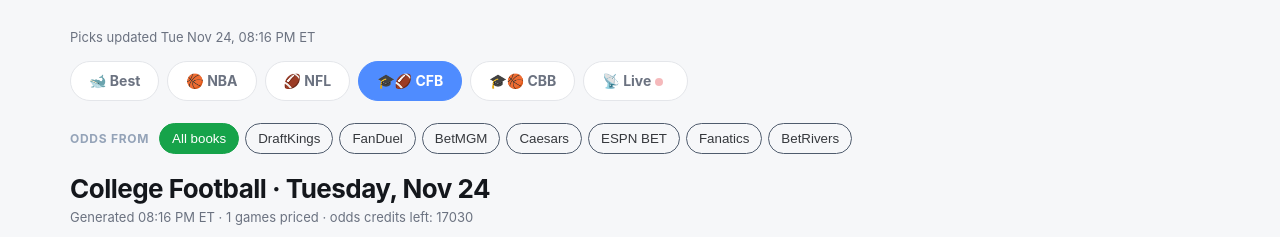
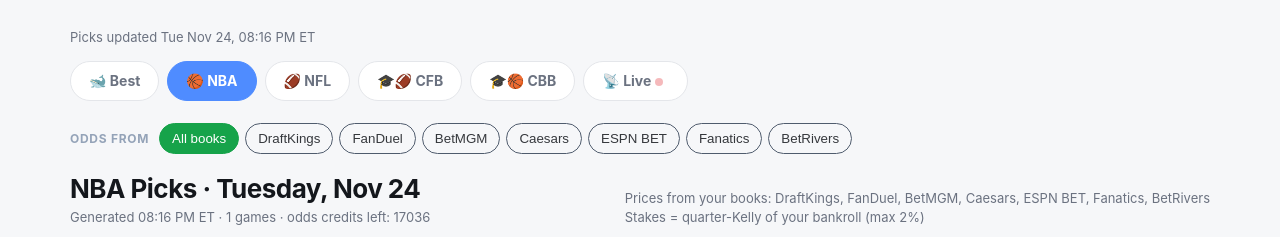
Before and after one commit to SharpIQdotcom/Sharp-IQ-Hub, a plain HTML site: page index.html in a window 1280 px wide. Shown: the top 237 px of the page. Drawn offline with Linux system fonts and the light colour scheme.

Commit message:
picks 2026-11-24 20:16

```diff
--- a/index.html
+++ b/index.html
@@ -94,7 +94,7 @@ li .betrow{margin:6px 0 4px}td .betrow{margin-top:6px}
 .bookbar .chip.on{background:#16a34a;border-color:#16a34a;color:#fff;opacity:1}
 .offbook{opacity:.38}#slipbar .bklegs{padding:0 6px 6px}
 body{padding-bottom:70px}
-</style></head><body><div class='wrap'><div class='muted' style='margin-bottom:14px'>Picks updated Tue Nov 24, 08:16 PM ET</div><input type='radio' name='tab' id='t-whale'><input type='radio' name='tab' id='t-nba'><input type='radio' name='tab' id='t-nfl'><input type='radio' name='tab' id='t-cfb' checked><input type='radio' name='tab' id='t-cbb'><input type='radio' name='tab' id='t-live'><div class='tabs'><label for='t-whale'>🐋 Best</label><label for='t-nba'>🏀 NBA</label><label for='t-nfl'>🏈 NFL</label><label for='t-cfb'>🎓🏈 CFB</label><label for='t-cbb'>🎓🏀 CBB</label><label for='t-live'>📡 Live <span class=dot></span></label></div><div class='bookbar'><span class='bbl'>Odds from</span><button class='chip all' onclick='booksAll()'>All books</button><button class='chip' data-book="DraftKings" onclick='bookTog(this.dataset.book)'>DraftKings</button><button class='chip' data-book="FanDuel" onclick='bookTog(this.dataset.book)'>FanDuel</button><button class='chip' data-book="BetMGM" onclick='bookTog(this.dataset.book)'>BetMGM</button><button class='chip' data-book="Caesars" onclick='bookTog(this.dataset.book)'>Caesars</button><button class='chip' data-book="ESPN BET" onclick='bookTog(this.dataset.book)'>ESPN BET</button><button class='chip' data-book="Fanatics" onclick='bookTog(this.dataset.book)'>Fanatics</button><button class='chip' data-book="BetRivers" onclick='bookTog(this.dataset.book)'>BetRivers</button></div><div class='panels'><div class='panel' id='p-whale'><style>
+</style></head><body><div class='wrap'><div class='muted' style='margin-bottom:14px'>Picks updated Tue Nov 24, 08:16 PM ET</div><input type='radio' name='tab' id='t-whale'><input type='radio' name='tab' id='t-nba' checked><input type='radio' name='tab' id='t-nfl'><input type='radio' name='tab' id='t-cfb'><input type='radio' name='tab' id='t-cbb'><input type='radio' name='tab' id='t-live'><div class='tabs'><label for='t-whale'>🐋 Best</label><label for='t-nba'>🏀 NBA</label><label for='t-nfl'>🏈 NFL</label><label for='t-cfb'>🎓🏈 CFB</label><label for='t-cbb'>🎓🏀 CBB</label><label for='t-live'>📡 Live <span class=dot></span></label></div><div class='bookbar'><span class='bbl'>Odds from</span><button class='chip all' onclick='booksAll()'>All books</button><button class='chip' data-book="DraftKings" onclick='bookTog(this.dataset.book)'>DraftKings</button><button class='chip' data-book="FanDuel" onclick='bookTog(this.dataset.book)'>FanDuel</button><button class='chip' data-book="BetMGM" onclick='bookTog(this.dataset.book)'>BetMGM</button><button class='chip' data-book="Caesars" onclick='bookTog(this.dataset.book)'>Caesars</button><button class='chip' data-book="ESPN BET" onclick='bookTog(this.dataset.book)'>ESPN BET</button><button class='chip' data-book="Fanatics" onclick='bookTog(this.dataset.book)'>Fanatics</button><button class='chip' data-book="BetRivers" onclick='bookTog(this.dataset.book)'>BetRivers</button></div><div class='panels'><div class='panel' id='p-whale'><style>
 ul.wlegs{list-style:none;margin:10px 0 0;padding:0}
 ul.wlegs li{border-top:1px solid rgba(148,163,184,.18);padding:10px 0}
 ul.wlegs li:first-child{border-top:0}
```
